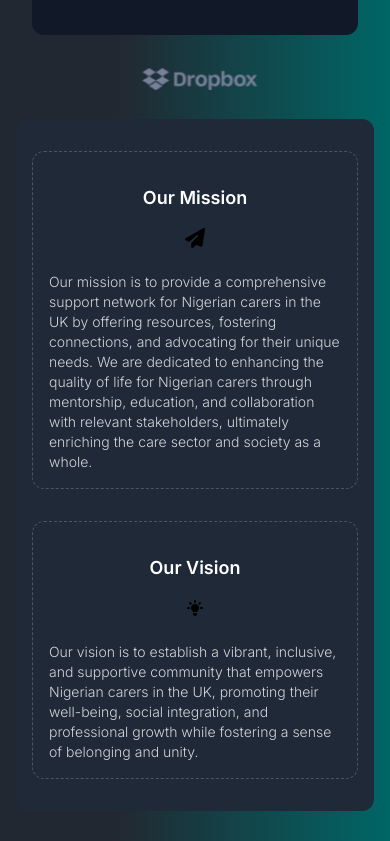
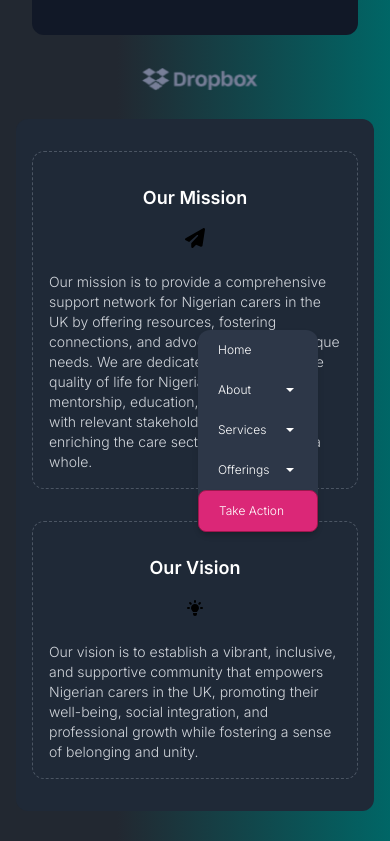
Before and after one commit to niy42/ncsg, a Next.js app: page / in a window 390 px wide. Shown: the part 1156-1997 px from the top of the page. Built offline with nearby package versions, Linux system fonts and the light colour scheme.

Commit message:
modified components

```diff
--- a/app/globals.css
+++ b/app/globals.css
@@ -437,12 +437,10 @@ body {
   }
 }
 
-
-/* Base styles for the mobile nav menu */
 /* Base styles for the mobile nav menu */
 .mobile-nav {
   position: fixed; /* Use fixed positioning to cover the screen */
-  top: -100%; /* Initially hide it off the screen from the top */
+  bottom: -100%; /* Initially hide it off the screen from the top */
   right: 72px;
   width: 100vw; /* Full viewport width for the mobile menu */
   max-width: 120px; /* Adjust width as needed */
@@ -451,17 +449,37 @@ body {
   border-radius: 12px;
   box-shadow: 0 4px 6px rgba(0, 0, 0, 0.1);
   transform: translateY(0); /* No vertical translation by default */
-  transition: top 0.5s ease-in-out; /* Transition for sliding effect */
+  transition: bottom 0.5s ease-in-out; /* Transition for sliding effect */
   z-index: 10;
 }
-
-/* When active, slide it into view */
-.mobile-nav.active {
-  top: 120px; /* Slide into view */
-}
-
 
 /* Optional: Add a border if showBorder is true */
 .mobile-nav.show-border {
   border: 2px dashed #4a5568; /* Match your border color */
 }
+
+/* Default state when active */
+.mobile-nav.active {
+  bottom: 660px; /* Default value for larger screens */
+}
+
+/* For screens 600px and below */
+@media screen and (max-width: 600px) {
+  .mobile-nav.active {
+    bottom: 500px; /* Adjusted for smaller screens */
+  }
+}
+
+/* For screens 450px and below */
+@media screen and (max-width: 450px) {
+  .mobile-nav.active {
+    bottom: 500px; /* Fine-tuned for smaller screens */
+  }
+}
+
+/* For screens 375px and below */
+@media screen and (max-width: 375px) {
+  .mobile-nav.active {
+    bottom: 400px; /* Adjusted for very narrow screens */
+  }
+}
--- a/components/shared/Header.tsx
+++ b/components/shared/Header.tsx
@@ -5,23 +5,35 @@ import Nav from "./Nav";
 import { useEffect, useState } from "react";
 import { RiMenu3Line, RiCloseLine } from "react-icons/ri";
 import Link from "next/link";
+import { IoMdArrowDropdown, IoMdArrowDropup } from "react-icons/io";
+
+interface SubNavLink {
+    title: string;
+    url: string;
+}
 
 interface MobNav {
     title: string;
     url: string;
+    subNavLinks: SubNavLink[];
 }
 
 const mobileNav: MobNav[] = [
-    { title: "test1", url: "" },
-    { title: "test2", url: "" },
-    { title: "test3", url: "" },
-    { title: "test4", url: "" },
+    { title: "About", url: "", subNavLinks: [{ title: "test", url: "" }, { title: "test", url: "" }, { title: "test", url: "" }] },
+    { title: "Services", url: "", subNavLinks: [{ title: "test", url: "" }, { title: "test", url: "" }, { title: "test", url: "" }] },
+    { title: "Offerings", url: "", subNavLinks: [{ title: "test", url: "" }, { title: "test", url: "" }, { title: "test", url: "" }] },
 ];
 
 const Header: React.FC = () => {
     const [toggleMenu, setToggleMenu] = useState<boolean>(false); // Default to hidden
     const [bg, setBg] = useState<boolean>(false);
     const [showBorder, setShowBorder] = useState<boolean>(false);
+    const [openIndex, setOpenIndex] = useState<number | null>(null);
+
+    // Handle toggle menu
+    const handleToggleMenu = (index: number) => {
+        setOpenIndex(openIndex === index ? null : index);
+    };
 
     // Handle scroll event to change background color of navbar
     const handleScroll = () => {
@@ -71,13 +83,39 @@ const Header: React.FC = () => {
                         )}
                     </div>
                     <div className={`flex flex-col items-end justify-start h-fit mobile-nav ${toggleMenu ? "active" : ""} ${showBorder ? "show-border" : ""}`}>
-                        {mobileNav.map(({ title, url }, index) => (
-                            <div key={index} className="py-2 px-4">
-                                <Link legacyBehavior href={url}>
-                                    <a className="block">{title}</a>
-                                </Link>
+                        <div className="py-3 px-5 hover:bg-gray-700 w-full rounded-xl">
+                            <Link legacyBehavior href={''} >
+                                <a className="block text-xs font-light hover:text-gray-400">Home</a>
+                            </Link>
+                        </div>
+                        {mobileNav.map(({ title, url, subNavLinks }, index) => (
+                            <div key={index} className="py-3 px-5 hover:bg-gray-700 w-full rounded-xl">
+                                <a
+                                    onClick={() => handleToggleMenu(index)}
+                                    className="flex w-full justify-between items-center text-white hover:text-gray-300 transition-colors duration-300 whitespace-nowrap cursor-pointer"
+                                >
+                                    <span className="block text-xs font-light hover:text-gray-400">{title}</span>
+                                    <span>
+                                        {openIndex === index ? <IoMdArrowDropup /> : <IoMdArrowDropdown />}
+                                    </span>
+                                </a>
+                                {openIndex === index && (
+                                    <div className="pl-4 mt-2 transition-all duration-300 ease-out">
+                                        {subNavLinks.map(({ title, url }, subIndex) => (
+                                            <Link legacyBehavior key={subIndex} href={url}>
+                                                <a className="block text-sm text-gray-300 hover:text-gray-100 py-1">{title}</a>
+                                            </Link>
+                                        ))}
+                                    </div>
+                                )}
                             </div>
                         ))}
+                        <div className="py-3 px-5 w-full items-center justify-end cursor-pointer bg-pink-600 hover:bg-pink-700 active:bg-pink-800 text-white font-light border border-pink-800 rounded-lg shadow-md transition-all duration-200">
+                            <Link legacyBehavior href={''} >
+                                <a className="block text-xs font-light hover:text-gray-400"><span className="hover:text-gray-300 transition-colors duration-300 bg-transparent">Take Action</span></a>
+                            </Link>
+                        </div>
+
                     </div>
                 </div>
 
--- a/components/shared/Roller.tsx
+++ b/components/shared/Roller.tsx
@@ -38,8 +38,8 @@ export default function Roller({ photos, donations }: groupPhotos) {
                     </div>
 
                     <div data-aos="fade-right" className="grid grid-cols-1 md:grid-cols-2 gap-6 md:gap-8">
-                        <div className="flex flex-col gap-4">
-                            <p className="text-white text-lg md:text-xl">Special Hangout - NCSG</p>
+                        <div className="flex flex-col gap-2">
+                            <p className="text-white text-base sm:text-lg md:text-xl">Special Hangout - NCSG</p>
                             <div className="grid grid-cols-1 gap-4">
                                 {photos.map(({ name }, index) => (
                                     <div key={index} className="border-4 border-gray-400 border-dashed relative w-full h-0 pb-[100%] overflow-hidden rounded-lg">
@@ -54,8 +54,8 @@ export default function Roller({ photos, donations }: groupPhotos) {
                                 ))}
                             </div>
                         </div>
-                        <div className="flex flex-col gap-4">
-                            <p className="text-white text-lg md:text-xl">Donations from Fareshare</p>
+                        <div className="flex flex-col gap-2">
+                            <p className="text-white text-base sm:text-lg md:text-xl">Donations from Fareshare</p>
                             <div className="grid grid-cols-1 gap-4">
                                 {donations.map(({ name }, index) => (
                                     <div key={index} className="border-4 border-gray-400 border-dashed relative w-full h-0 pb-[100%] overflow-hidden rounded-lg">
```
